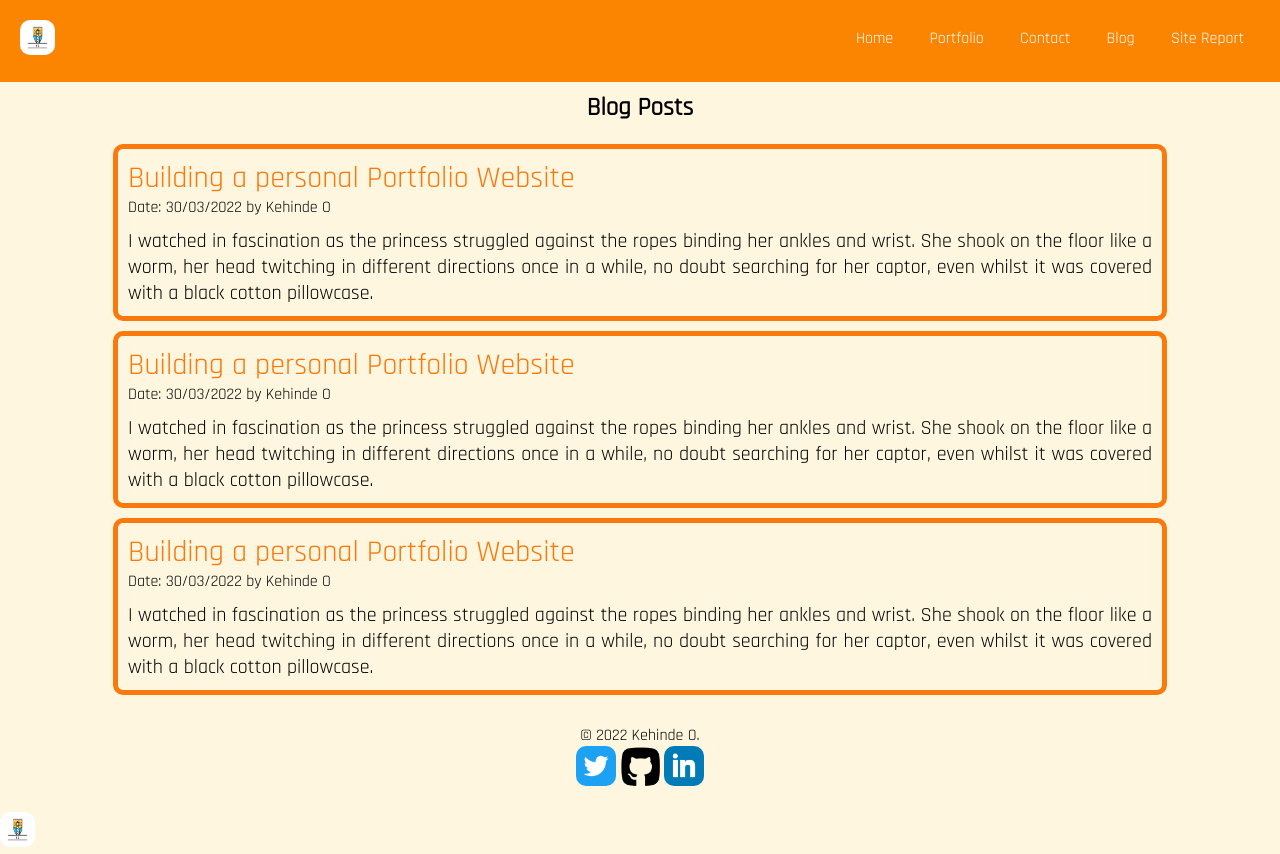
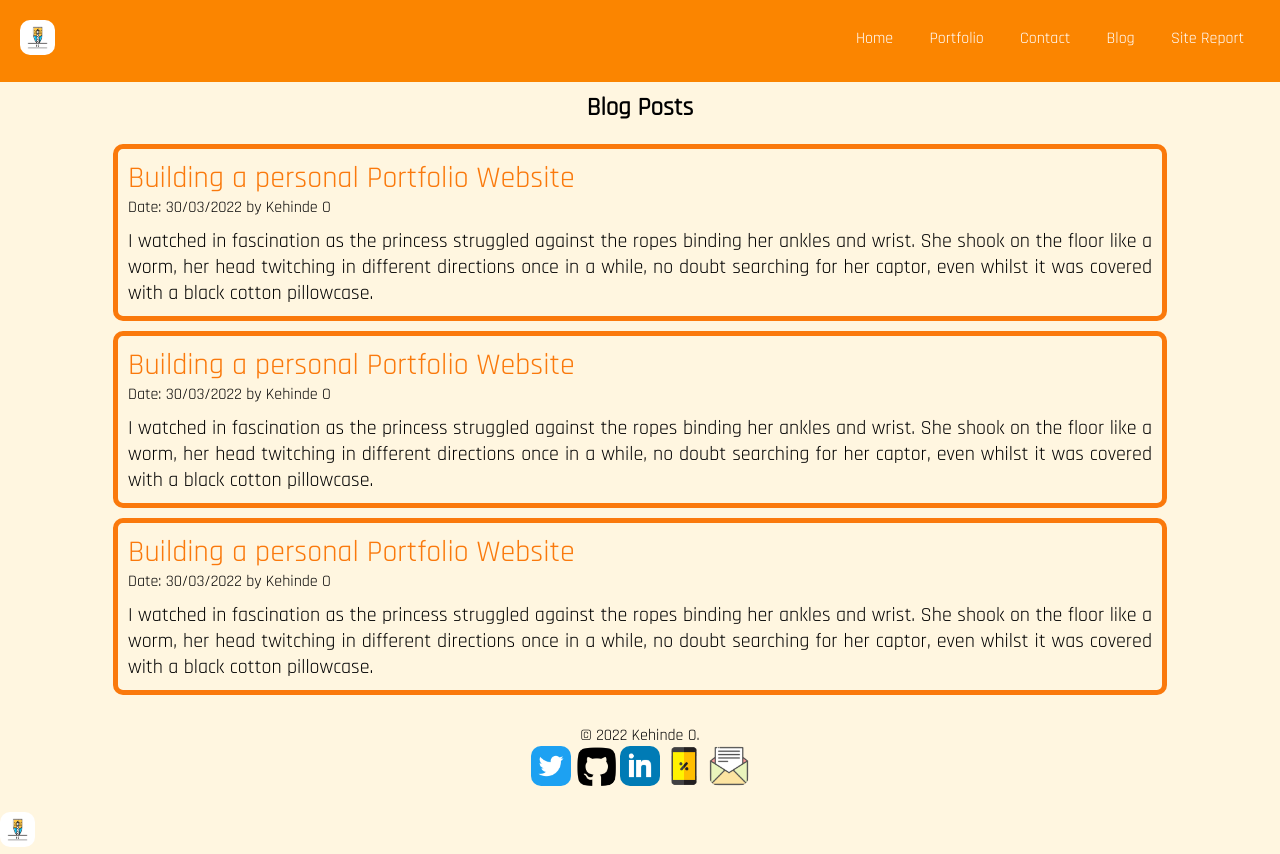
Before and after one commit to heavykenny/CSY1018-1, a plain HTML site: page blog.html in a window 1280 px wide. Drawn offline with Linux system fonts and the light colour scheme.

Commit message:
Updating footer icons

```diff
--- a/blog.html
+++ b/blog.html
@@ -88,6 +88,12 @@
         <li>
             <a href="https://linkedin.com/in/heavykenny" target="_blank"><img alt="" src="images/linkedin.png"></a>
         </li>
+        <li>
+            <a href="tel:0000000000" target="_blank"><img alt="" src="images/phone.png"></a>
+        </li>
+        <li>
+            <a href="mailto:email@example.com" target="_blank"><img alt="" src="images/email.png"></a>
+        </li>
     </ul>
 </footer>
 </body>
```
Also changed, not shown: index.html (+6 -0 lines), portfolio.html (+6 -0 lines), site-report.html (+6 -0 lines).
